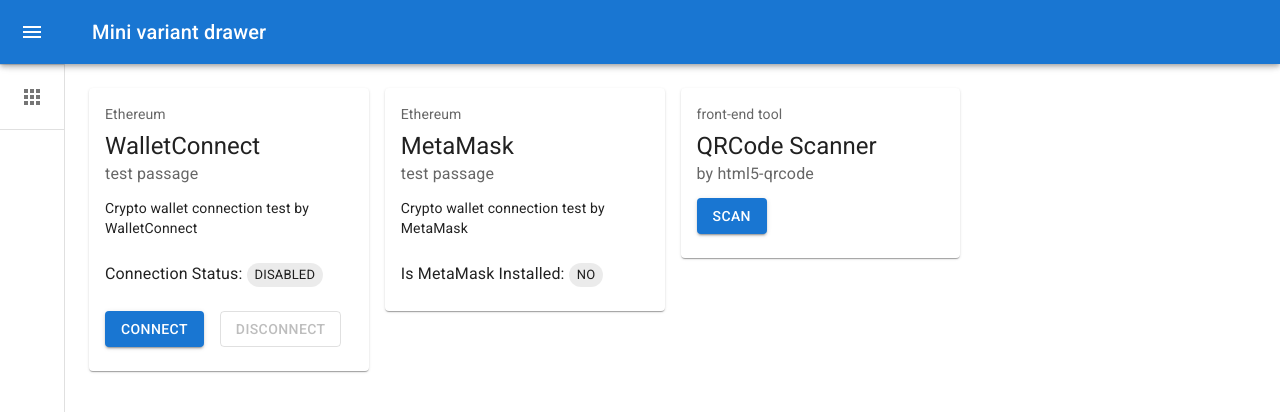
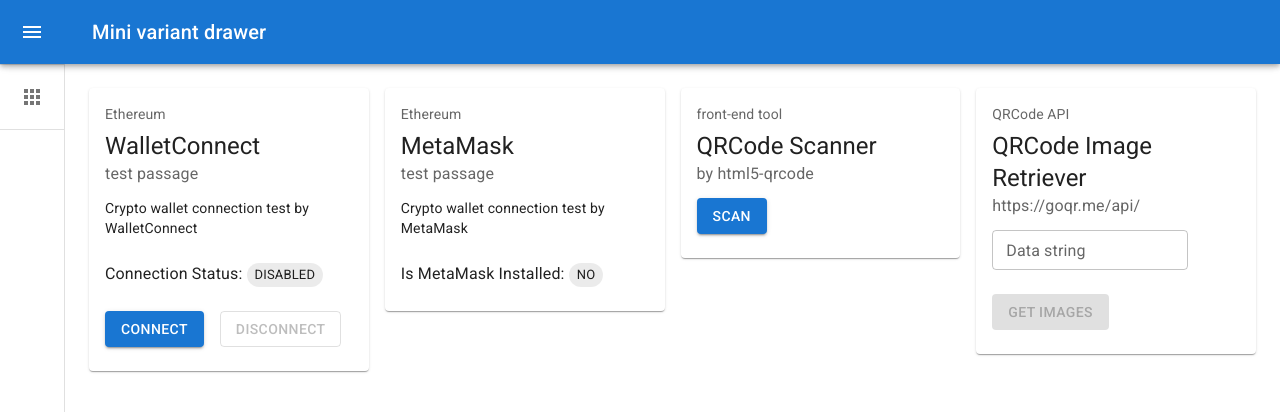
Before and after one commit to ren-joey/react-ethereum-tools, a React (Create React App) app: page / in a window 1280 px wide. Shown: the top 412 px of the page. Built offline with nearby package versions, Linux system fonts and the light colour scheme.

Commit message:
[開發] qrcode 批次下載工具WIP

```diff
--- a/package.json
+++ b/package.json
@@ -14,6 +14,8 @@
         "assert": "^2.0.0",
         "ethers": "^5.7.2",
         "https-browserify": "^1.0.0",
+        "jszip": "^3.10.1",
+        "mobile-detect": "^1.4.5",
         "os-browserify": "^0.3.0",
         "react": "^18.2.0",
         "react-dom": "^18.2.0",
@@ -64,5 +66,6 @@
         "stylelint-scss": "^4.3.0",
         "typescript": "^4.7.4",
         "typescript-plugin-css-modules": "^3.4.0"
-    }
+    },
+    "homepage": "/product_event/ethereum-tools"
 }
--- a/src/components/Cards/ContractActions.tsx
+++ b/src/components/Cards/ContractActions.tsx
@@ -11,6 +11,7 @@ import abi from '../../assets/abi/dark_betamon_abi.json';
  * addr: 0x8CEEc3EB66Cc390B6c49a2B7c03a651A82C73af0
  * addr: 0x1bB6C7452AFD29376F6f3436ae7B3F78E7F2bA8e
  * addr: 0x517834bbf06E929c1b22c7603cfb18ee0Bbb45A6
+ * prefix: http://13.114.104.243/api/nft/vbc_dark_betamon/
  */
 
 interface ContractCallParam {
@@ -36,7 +37,7 @@ const ContractActions = ({
         resetContract
     } = useContract({
         abi: darkBetamonAbi,
-        address: '0x1bB6C7452AFD29376F6f3436ae7B3F78E7F2bA8e',
+        address: '0x517834bbf06E929c1b22c7603cfb18ee0Bbb45A6',
         web3
     });
 
--- a/src/components/Cards/MetaMaskCard.tsx
+++ b/src/components/Cards/MetaMaskCard.tsx
@@ -4,6 +4,7 @@ import { useEffect } from 'react';
 import useMetaMask from '../functions/useMetaMask';
 import CardTemplate from '../Shared/CardTemplate';
 import ContractActions from './ContractActions';
+import MobileDetect from 'mobile-detect';
 
 const MetaMaskCard = () => {
     const {
@@ -14,6 +15,10 @@ const MetaMaskCard = () => {
         enable,
         disable
     } = useMetaMask();
+
+    const openInMetaMask = () => {
+        window.open('https://metamask.app.link/dapp/rd.bbinpromo.com/product_event/ethereum-tools/');
+    };
 
     return (
         <CardTemplate
@@ -55,6 +60,17 @@ const MetaMaskCard = () => {
                             )
                         }
                     </div>
+
+                    {
+                        (!isMetaMaskInstalled && window.innerWidth < 992) && (
+                            <Button
+                                variant="contained"
+                                onClick={() => openInMetaMask()}
+                            >
+                                Connect
+                            </Button>
+                        )
+                    }
 
                     {
                         isMetaMaskInstalled && (
--- /dev/null
+++ b/src/components/Cards/QRCodeRetrieverCard.tsx
@@ -0,0 +1,107 @@
+import { Button, TextField } from '@mui/material';
+import { useEffect, useState } from 'react';
+import downloadURI from '../../utils/network/downloadURI';
+import CardTemplate from '../Shared/CardTemplate';
+import JSZIP from 'jszip';
+
+const url = 'https://api.qrserver.com/v1/create-qr-code/?size=150x150&data=';
+
+interface BlobRequestParam {
+    url: string;
+    filename: string;
+}
+
+interface BlobParam {
+    filename: string;
+    blob: Blob
+}
+
+const blobDownloader = (
+    blobRequestParam: BlobRequestParam[]
+) => new Promise<BlobParam[]>((resolve) => {
+    const promises: Promise<BlobParam>[] = [];
+    for (let i = 0; i < blobRequestParam.length; i++) {
+        const req = blobRequestParam[i];
+        promises.push(new Promise<BlobParam>((res) => {
+            fetch(req.url)
+                .then((res) => res.blob())
+                .then((blob) => res({
+                    blob,
+                    filename: req.filename
+                }));
+        }));
+    }
+
+    Promise.all(promises).then((res) => resolve(res));
+});
+
+const zipDownloader = (
+    blobParam: BlobParam[]
+) => {
+    const jszip = new JSZIP();
+
+    for (let i = 0; i < blobParam.length; i++) {
+        const blobParamEach = blobParam[i];
+        jszip.file(blobParamEach.filename, blobParamEach.blob);
+    }
+    jszip.generateAsync({ type: 'blob' }).then((blob) => {
+
+    });
+};
+
+const QRCodeRetrieverCard = () => {
+    const [dataString, setDataString] = useState<string[]>([]);
+
+    const getImages = () => {
+        const blobRequestParam: BlobRequestParam[] = [];
+        for (let i = 0; i < dataString.length; i++) {
+            blobRequestParam.push({
+                filename: `${i}.json`,
+                url: `${url}${dataString[i]}`
+            });
+        }
+        blobDownloader(blobRequestParam).then((res) => {
+            console.log(res);
+        });
+    };
+
+    return (
+        <CardTemplate
+            headLabel="QRCode API"
+            title="QRCode Image Retriever"
+            subtitle="https://goqr.me/api/"
+            Content={
+                <>
+                    <div>
+                        <TextField
+                            id="outlined-textarea"
+                            label="Data string"
+                            placeholder="Placeholder"
+                            size="small"
+                            onChange={(e) => {
+                                setDataString(
+                                    e.target.value
+                                        ? e.target.value.split('\n')
+                                        : []
+                                );
+                            }}
+                            multiline
+                        />
+                    </div>
+
+                    <br />
+
+                    <Button
+                        variant="contained"
+                        disabled={dataString.length === 0}
+                        onClick={() => getImages()}
+                    >
+                        Get Images
+                    </Button>
+                </>
+            }
+        />
+    );
+};
+
+export default QRCodeRetrieverCard;
--- a/src/components/Dashboard/Container.tsx
+++ b/src/components/Dashboard/Container.tsx
@@ -4,6 +4,7 @@ import Grid from '@mui/material/Unstable_Grid2';
 import { useState } from 'react';
 import Web3 from 'web3';
 import MetaMaskCard from '../Cards/MetaMaskCard';
+import QRCodeRetrieverCard from '../Cards/QRCodeRetrieverCard';
 import QRCodeScannerCard from '../Cards/QRCodeScannerCard';
 import WalletConnectCard from '../Cards/WalletConnectCard';
 
@@ -54,6 +55,12 @@ const Container = () => {
                         <QRCodeScannerCard />
                     }
                 />
+
+                <PackedGrid
+                    Content={
+                        <QRCodeRetrieverCard />
+                    }
+                />
             </Grid>
         </div>
     );
--- /dev/null
+++ b/src/utils/network/downloadURI.ts
@@ -0,0 +1,10 @@
+const downloadURI = (uri: string, name: string) => {
+    const link = document.createElement('a');
+    link.href = uri;
+    link.download = name;
+    document.body.appendChild(link);
+    link.click();
+    document.body.removeChild(link);
+};
+
+export default downloadURI;
```
Also changed, not shown: 1 other file (tests, documents, lock files or other folders).
